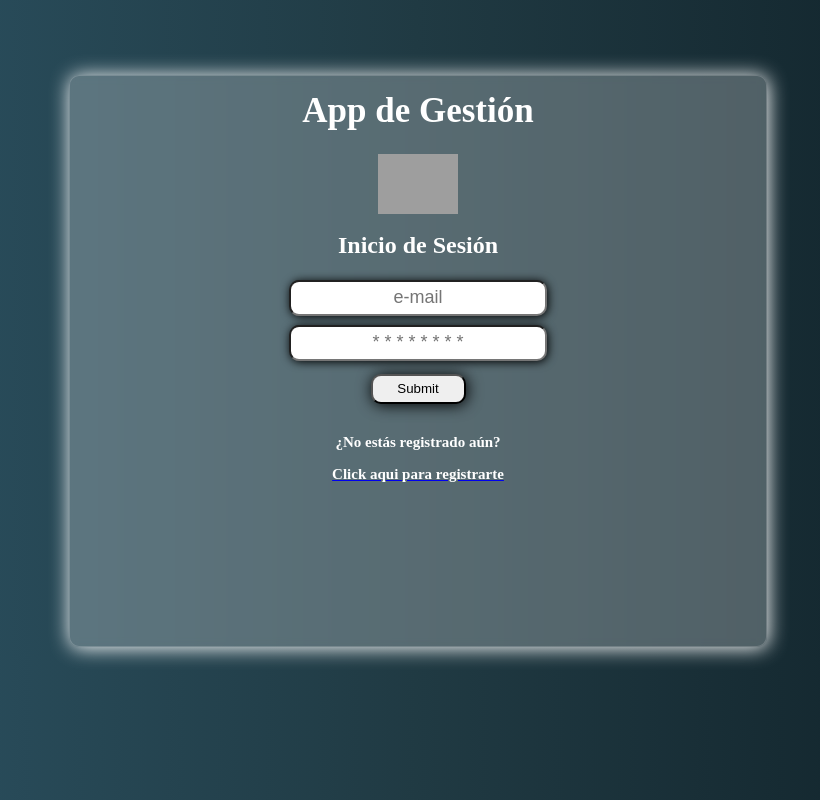
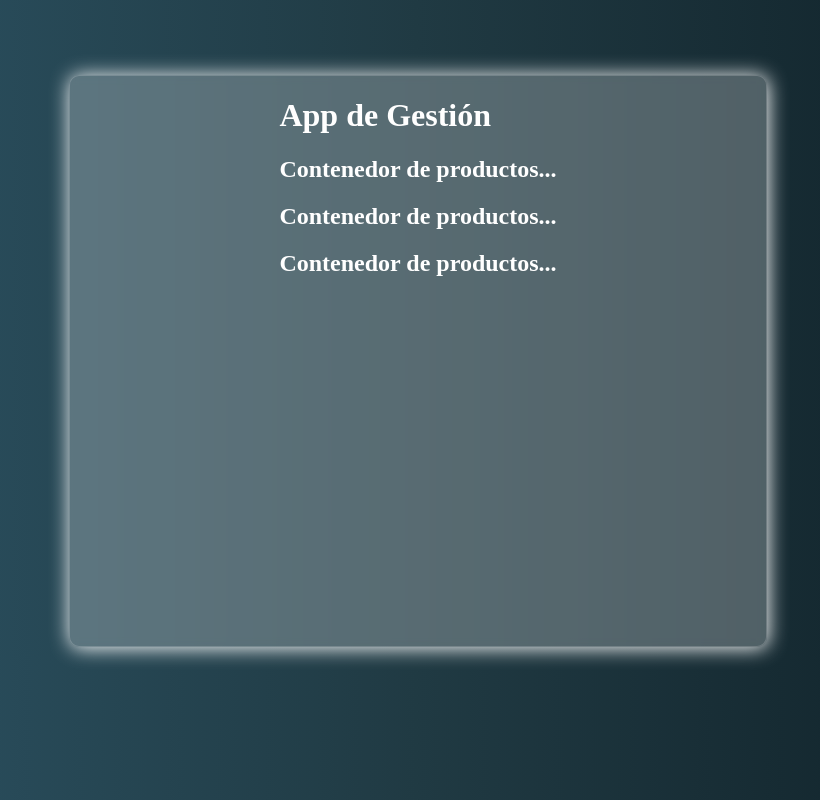
Before and after one commit to OmarLand/fs-pt-Final-Project-Omar-Landaeta, a React (Vite) app in the folder front/: page /panel in a window 1280 px wide. Before the commit this address led to /login. Shown: the whole page, without its empty margins (222-1042 px from the left). Built offline with nearby package versions, Linux system fonts and the light colour scheme; grey boxes are pictures that could not be loaded.

Commit message:
feat: I added the begging of the PanelPage

```diff
--- a/front/src/App.jsx
+++ b/front/src/App.jsx
@@ -6,6 +6,7 @@ import { Switch, Route, Redirect } from 'wouter';
 //Paginas importadas
 import Login from './pages/Login/index.jsx';
 import Register from './pages/Register/index.jsx';
+import Panel from './pages/Panel/index.jsx';
 
 function App() {
 
@@ -19,6 +20,7 @@ function App() {
 
             <Route path="/login" component={Login} />
             <Route path="/register" component={Register} />
+            <Route path="/panel" component={Panel} />
 
             <Redirect to="/login"/>
 
--- a/front/src/components/FormLogin/index.jsx
+++ b/front/src/components/FormLogin/index.jsx
@@ -8,7 +8,7 @@ const FormLogin = () => {
                 <br />
                 <input className="input-text" required type="password" placeholder="* * * * * * * *" name="" id="" />
                 <br />
-                <input className='submitButton' type="submit" />
+                <input className='submitButton' type="submit" value="Entrar"/>
             </Styled.Form>
 
 
--- a/front/src/components/FormLogin/styles.jsx
+++ b/front/src/components/FormLogin/styles.jsx
@@ -31,6 +31,10 @@ const Form = styled.form`
             border-radius : 10px;
             box-shadow    : 1px 1px 15px black;
         }
+
+        .submitButton:hover{
+            background-color: #EEFCCE;
+        }
     }
 
 
@@ -62,6 +66,9 @@ const Form = styled.form`
             border-radius : 10px;
             box-shadow    : 1px 1px 15px black;
         }
+        .submitButton:hover{
+            background-color: #EEFCCE;
+        }
     }
 
 
--- a/front/src/components/FormRegister/index.jsx
+++ b/front/src/components/FormRegister/index.jsx
@@ -10,7 +10,7 @@ const FormRegister = () => {
                 <br />
                 <input className="input-text" required type="password" placeholder="* * * * * * * *" name="" id="" />
                 <br />
-                <input className='submitButton' type="submit" />
+                <input className='submitButton' type="submit" value="Registrar"/>
             </Styled.FormRegisterStyle>
 
 
--- a/front/src/components/FormRegister/styles.jsx
+++ b/front/src/components/FormRegister/styles.jsx
@@ -31,6 +31,10 @@ const FormRegisterStyle = styled.form`
             border-radius : 10px;
             box-shadow    : 1px 1px 15px black;
         }
+
+        .submitButton:hover{
+            background-color: #EEFCCE;
+        }
     }
 
 
@@ -45,23 +49,32 @@ const FormRegisterStyle = styled.form`
         }
 
         .input-text{
+
             margin-top    : 14px;
             margin-bottom : 10px;
             width         : 250px;
             height        : 30px;
             text-align    : center;
-            font-size     : 18px;
+            font-size     : 13px;
             box-shadow    : 1px 1px 10px black;
             border-radius : 10px;
+
         }
 
+
         .submitButton{
+
             margin-top    : 20px;
             margin-bottom : 20px;
             width         : 95px;
             height        : 30px;
             border-radius : 10px;
             box-shadow    : 1px 1px 15px black;
+
+        }
+
+        .submitButton:hover{
+            background-color: #EEFCCE;
         }
     }
 
--- /dev/null
+++ b/front/src/components/PanelMain/index.jsx
@@ -0,0 +1,20 @@
+import Styled from './styles.jsx';
+import Title from "../../components/Title";
+
+const MainPanel = () => {
+    return(
+        <>
+            <Styled.MainPanelContain>
+
+               <Title title='App de Gestión'/>
+
+               <h2>Contenedor de productos...</h2>
+               <h2>Contenedor de productos...</h2>
+               <h2>Contenedor de productos...</h2>
+
+            </Styled.MainPanelContain>
+        </>
+    )
+}
+
+export default MainPanel;
--- /dev/null
+++ b/front/src/components/PanelMain/styles.jsx
@@ -0,0 +1,18 @@
+import { styled } from 'styled-components';
+
+const MainPanelContain = styled.div`
+
+
+    .MainPanelCont{
+
+        display: flex;
+        justify-content: center;
+        text-align: center;
+
+    }
+
+`
+
+export default {
+    MainPanelContain,
+};
--- a/front/src/components/Title/styles.jsx
+++ b/front/src/components/Title/styles.jsx
@@ -34,6 +34,7 @@ const LogContain = styled.div`
 
 `
 
+
 export default {
     LogContain,
 };
--- a/front/src/pages/Panel/index.jsx
+++ b/front/src/pages/Panel/index.jsx
@@ -1,13 +1,13 @@
-import Title from "../../components/Title";
-import Styled from '../../components/Title/styles';
+// import Styled from '../../style';
+import MainPanel from "../../components/PanelMain";
+
+
 
 const Panel = () => {
 
     return(
         <>
-            <Styled.LogContain>
-                <Title title='App de Gestión'/>
-            </Styled.LogContain>
+            <MainPanel/>
         </>
     )
 
```
